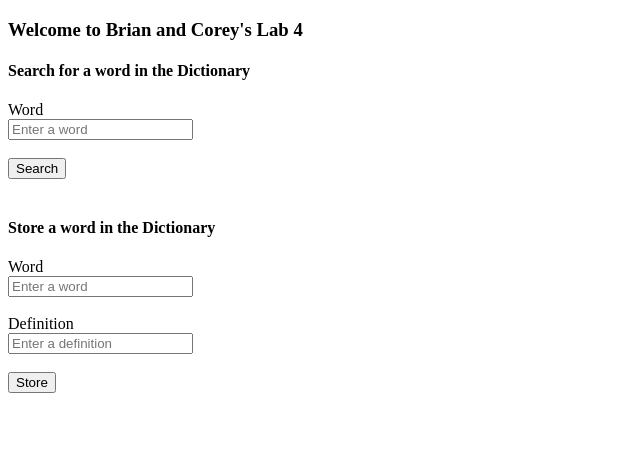
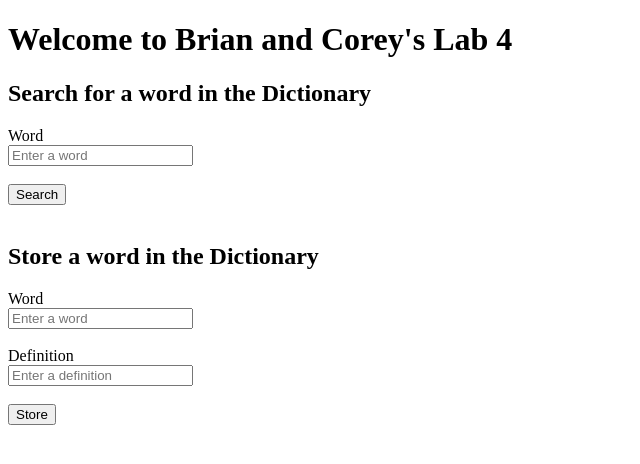
Before and after one commit to brianctb/COMP_4537, a plain HTML site: page COMP4537/labs/4/index.html in a window 1280 px wide. Shown: the whole page, without its empty margins (0-640 px from the left). Drawn offline with Linux system fonts and the light colour scheme.

Commit message:
update styling

```diff
--- a/COMP4537/labs/4/index.html
+++ b/COMP4537/labs/4/index.html
@@ -3,38 +3,36 @@
 <head>
     <meta charset="UTF-8">
     <meta name="viewport" content="width=device-width, initial-scale=1.0">
-    <title>Brian and Corey Lab 4</title>
+    <title id="DocumentTitle"></title>
     <link rel="stylesheet" href="css/style.css">
 </head>
 <body>
-    <h3>Welcome to Brian and Corey's Lab 4</h3>
+    <h1 id="PageTitle"></h1>
 
-    <div id="SearchContainer">
-        <h4>Search for a word in the Dictionary</h4>
-        <label for="SearchInput">Word</label><br/>
+    <div id="SearchContainer" class="DictionaryContainer">
+        <h2 id="SearchTitle"></h2>
+        <label for="SearchInput" id="SearchWordLabel"></label><br/>
         <input type="text" id="SearchInput" placeholder="Enter a word"><br/><br/>
-        <button id="SearchButton">Search</button>
+        <button id="SearchButton"></button>
+        <br/><br/>
+        <div id="SearchResults"></div>
     </div>
 
-    <br/>
 
-    <div id="SearchResults"></div>
 
-    <div id="StoreContainer">
-        <h4>Store a word in the Dictionary</h4>
-        <label for="StoreWordInput">Word</label><br/>
+    <div id="StoreContainer" class="DictionaryContainer">
+        <h2 id="StoreTitle"></h2>
+        <label for="StoreWordInput" id="StoreWordLabel"></label><br/>
         <input type="text" id="StoreWordInput" placeholder="Enter a word">
 
         <br/><br/>
 
-        <label for="StoreDefinitionInput">Definition</label><br/>
+        <label for="StoreDefinitionInput" id="StoreDefinitionLabel"></label><br/>
         <input type="text" id="StoreDefinitionInput" placeholder="Enter a definition"><br/><br/>
-        <button id="StoreButton">Store</button>
+        <button id="StoreButton"></button>
+        <br/><br/>
+        <div id="StoreResults"></div>
     </div>
-
-    <br/>
-
-    <div id="StoreResults"></div>
 
 
     <script src="js/script.js" type="module"></script>
--- a/COMP4537/labs/4/js/script.js
+++ b/COMP4537/labs/4/js/script.js
@@ -1,3 +1,5 @@
+import { en } from "../lang/messages/en/user.js";
+
 class Search {
     constructor() {
         this.word = document.getElementById("SearchInput");
@@ -18,7 +20,7 @@ class Search {
     search() {
         let word = this.word.value;
         if (word === "") {
-            this.displayError("Please enter a word to search");
+            this.displayError(en.SearchErrorMessage);
             return;
         }
 
@@ -66,7 +68,7 @@ class Store {
         let word = this.word.value;
         let definition = this.definition.value;
         if (word === "" || definition === "") {
-            this.displayError("Please enter a word and definition to store");
+            this.displayError(en.StoreErrorMessage);
             return;
         }
 
@@ -92,6 +94,18 @@ class Store {
     }
 }
 
+document.getElementById("DocumentTitle").innerHTML = en.DocumentTitle;
+
+document.getElementById("PageTitle").innerHTML = en.PageTitle;
+document.getElementById("SearchTitle").innerHTML = en.SearchTitle;
+document.getElementById("SearchWordLabel").innerHTML = en.WordLabel;
+document.getElementById("SearchButton").innerHTML = en.SearchButton;
+
+document.getElementById("StoreTitle").innerHTML = en.StoreTitle;
+document.getElementById("StoreWordLabel").innerHTML = en.WordLabel;
+document.getElementById("StoreDefinitionLabel").innerHTML = en.DefinitionLabel;
+document.getElementById("StoreButton").innerHTML = en.StoreButton;
+
 const search = new Search();
 search.addSearchListener();
 
--- a/COMP4537/labs/4/lang/messages/en/user.js
+++ b/COMP4537/labs/4/lang/messages/en/user.js
@@ -0,0 +1,12 @@
+export const en = {
+    DocumentTitle: "Lab 4",
+    PageTitle: "Welcome to Brian and Corey's Lab 4",
+    SearchTitle: "Search for a word in the Dictionary",
+    WordLabel: "Word",
+    DefinitionLabel: "Definition",
+    SearchButton: "Search",
+    SearchErrorMessage: "Please enter a word to search",
+    StoreTitle: "Store a word in the Dictionary",
+    StoreButton: "Store",
+    StoreErrorMessage: "Please enter a word and definition to store",
+}
```
